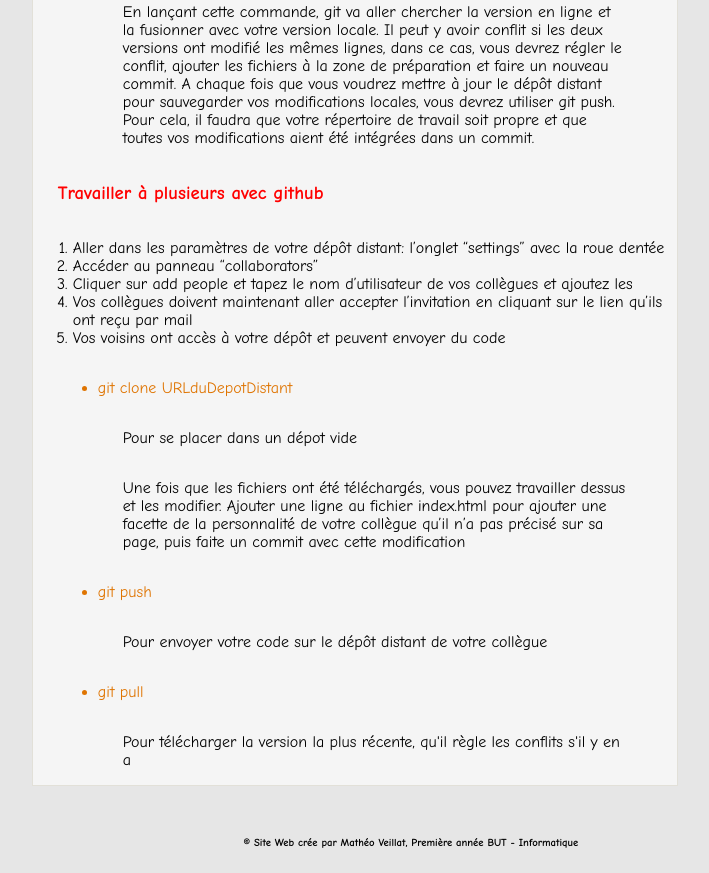
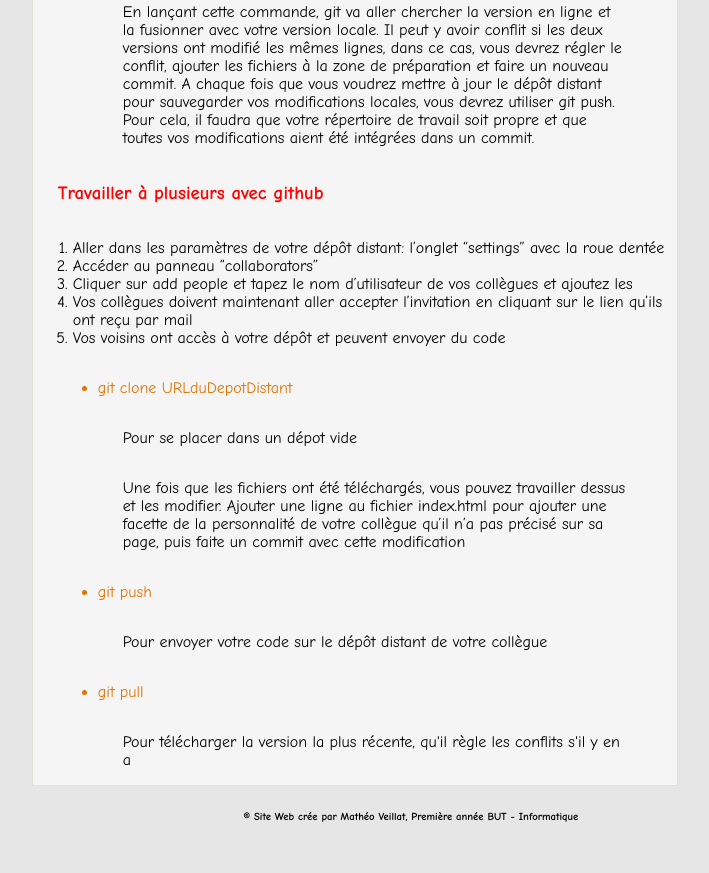
Before and after one commit to MatheoVeillat/MatheoVeillatGIT.github.io, a plain HTML site: page index.html in a window 1280 px wide. Shown: the part 6420-7293 px from the top of the page, without its empty margins (229-938 px from the left). After the commit the page ends 7268 px from the top, so only its background shows below. Drawn offline with Linux system fonts and the light colour scheme.

Commit message:
Update styles.css

```diff
--- a/css/styles.css
+++ b/css/styles.css
@@ -38,9 +38,9 @@ article{
 	flex-direction: column;
 }
 footer{
-	margin-top:50px;
-	margin-bottom:0px;
+	margin-left: 0px;
 	text-align:center;
+	display: block;
 }
 .color{
 	color:#DF7401;
```
